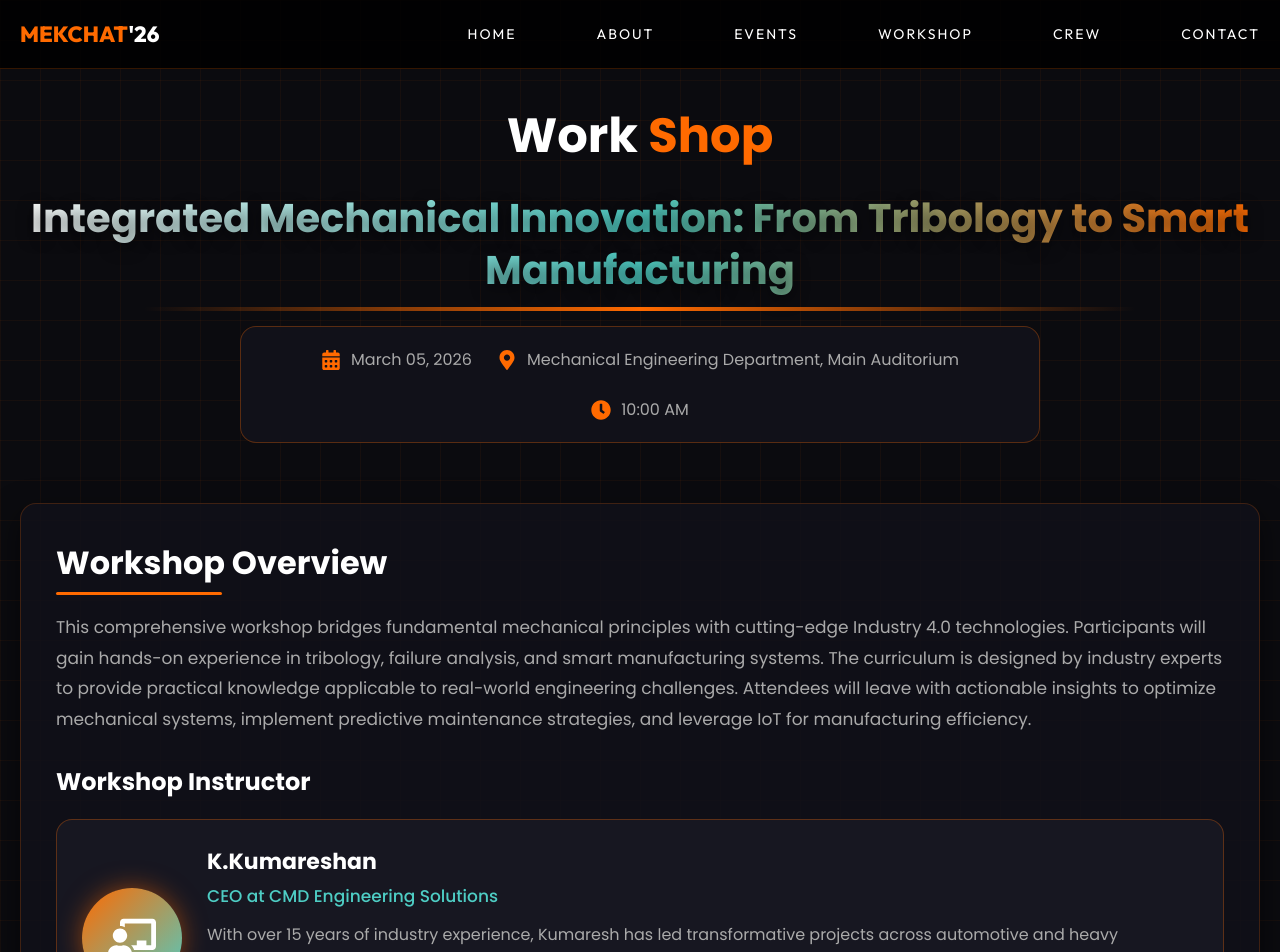
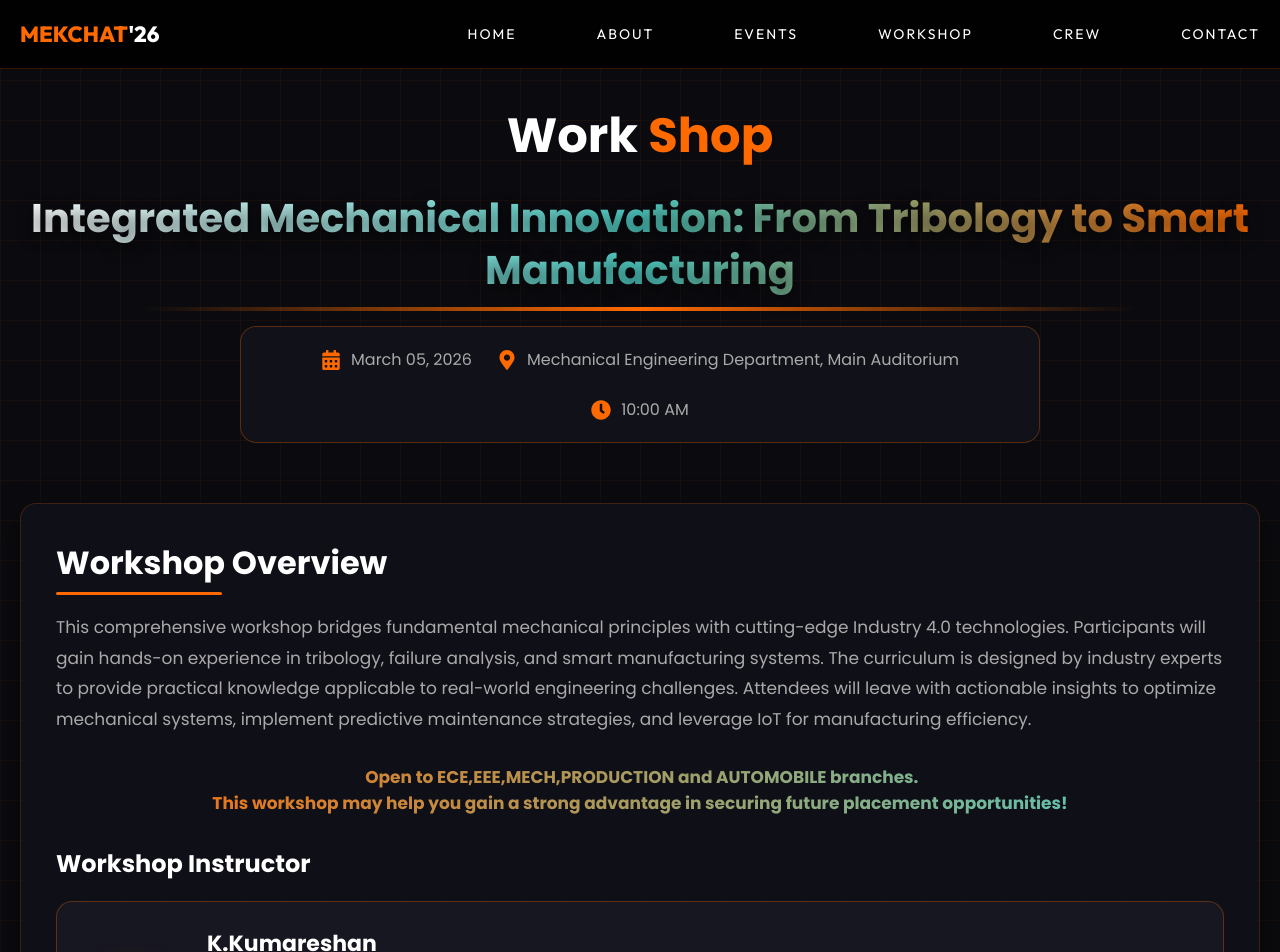
Before and after one commit to gajaendrran/Mech-chat, a React (Vite) app in the folder client/: page /workshop in a window 1280 px wide. Shown: the top 952 px of the page. Built offline with nearby package versions, Linux system fonts and the light colour scheme.

Commit message:
adding register link for workshop

```diff
--- a/client/src/components/Event.jsx
+++ b/client/src/components/Event.jsx
@@ -133,7 +133,7 @@ export default function EventsSection() {
 
   const handleConfirm = () => {
     // Navigate to Google Form on confirm
-    window.open("https://docs.google.com/forms/d/e/1FAIpQLScSUa5K1TCu3-GieMW2McYwZP1rLcObHKgm0Xy81uZ9PdCbqQ/viewform?usp=publish-editor", "_blank");
+    window.open("https://docs.google.com/forms/d/e/1FAIpQLSfgXSKkNIrGmA8uT2EDV5QnQv-7q32DiY8OphkxMlhl_21R-g/viewform?usp=publish-editor", "_blank");
     setShowModal(false);
   };
 
@@ -176,8 +176,6 @@ export default function EventsSection() {
             <ul>
               <li>All participants must carry their valid College ID Card for entry and verification purposes.</li>
               <li>Participants are advised to keep their payment Transaction ID safely for registration confirmation and future reference.</li>
-              <li>Workshop participants will be provided with complimentary accommodation and lunch as part of the symposium hospitality.</li>
-              <li>Enjoy a comfortable stay and lunch arrangements during your workshop participation at MEKCHAT 26.0.</li>
             </ul>
             <div className="modal-buttons">
               <button className="btn btn-outline" onClick={handleCancel}>Cancel</button>
--- a/client/src/components/Workshop.jsx
+++ b/client/src/components/Workshop.jsx
@@ -3,10 +3,11 @@ import { FaCalendarAlt, FaMapMarkerAlt, FaClock, FaChalkboardTeacher, FaIndustry
 import "../style/workshop.css";
 
 export default function Workshop() {
-
+  const [showModal, setShowModal] = useState(false);
   const workshopDetails = {
     title: "Integrated Mechanical Innovation: From Tribology to Smart Manufacturing",
     description: "This comprehensive workshop bridges fundamental mechanical principles with cutting-edge Industry 4.0 technologies. Participants will gain hands-on experience in tribology, failure analysis, and smart manufacturing systems. The curriculum is designed by industry experts to provide practical knowledge applicable to real-world engineering challenges. Attendees will leave with actionable insights to optimize mechanical systems, implement predictive maintenance strategies, and leverage IoT for manufacturing efficiency.",
+    highlights:" Open to ECE,EEE,MECH,PRODUCTION and AUTOMOBILE branches.\nThis workshop may help you gain a strong advantage in securing future placement opportunities!",
     tutor: {
       name: "K.Kumareshan",
       title: "CEO",
@@ -16,7 +17,7 @@ export default function Workshop() {
     venue: "Mechanical Engineering Department, Main Auditorium",
     date: "March 05, 2026",
     time: "10:00 AM ",
-    price: "₹200"
+    price: "₹300"
   };
 
   const subtopics = [
@@ -32,7 +33,17 @@ export default function Workshop() {
     { id: 10, title: "Energy-Efficient Machine Design", icon: <FaIndustry /> }
   ];
 
+  const handleRegisterClick = () => {
+    setShowModal(true); // open modal
+  };
 
+  const handleConfirm = () => {
+    // Navigate to Google Form on confirm
+    window.open("https://docs.google.com/forms/d/e/1FAIpQLScSUa5K1TCu3-GieMW2McYwZP1rLcObHKgm0Xy81uZ9PdCbqQ/viewform?usp=publish-editor", "_blank");
+    setShowModal(false);
+  };
+
+  const handleCancel = () => setShowModal(false);
 
   return (
     <section id="workshop" className="workshop-page">
@@ -41,9 +52,9 @@ export default function Workshop() {
 
       <div className="workshop-container">
         <div className="workshop-header">
-            <h2 className="events-title">
-          Work <span>Shop</span>
-        </h2>
+          <h2 className="events-title">
+            Work <span>Shop</span>
+          </h2>
           <h1 className="workshop-title">{workshopDetails.title}</h1>
           <div className="workshop-meta">
             <div className="meta-item">
@@ -67,7 +78,9 @@ export default function Workshop() {
             <p className="description-text">
               {workshopDetails.description}
             </p>
-
+            <p className="placement-highlight">
+               {workshopDetails.highlights}
+            </p>
             <div className="tutor-section">
               <h3 className="tutor-title">Workshop Instructor</h3>
               <div className="tutor-card">
@@ -102,8 +115,26 @@ export default function Workshop() {
               <span className="price-amount">{workshopDetails.price}</span>
             </div>
 
-            <button className="register-now-btn">Register Now</button>
+            <button className="register-now-btn" onClick={handleRegisterClick}>Register Now</button>
           </div>
+          {/* Modal */}
+          {showModal && (
+            <div className="modal-overlay">
+              <div className="modal">
+                <h3>Rules & Regulations</h3>
+                <ul>
+                  <li>All participants must carry their valid College ID Card for entry and verification purposes.</li>
+                  <li>Participants are advised to keep their payment Transaction ID safely for registration confirmation and future reference.</li>
+                  <li>Workshop participants will be provided with complimentary accommodation and lunch as part of the symposium hospitality.</li>
+                  <li>Enjoy a comfortable stay and lunch arrangements during your workshop participation at MEKCHAT 26.0.</li>
+                </ul>
+                <div className="modal-buttons">
+                  <button className="btn btn-outline" onClick={handleCancel}>Cancel</button>
+                  <button className="btn btn-primary" onClick={handleConfirm}>Confirm & Proceed</button>
+                </div>
+              </div>
+            </div>
+          )}
         </div>
       </div>
     </section>
--- a/client/src/style/about.css
+++ b/client/src/style/about.css
@@ -80,6 +80,6 @@
 }
 @media (max-width: 768px){
   .about{
-    padding-top: 18vh;
+    padding-top: 16vh;
   }
 }
--- a/client/src/style/contact.css
+++ b/client/src/style/contact.css
@@ -110,7 +110,7 @@
 
 @media (max-width: 600px) {
   #contact{
-    padding-top: 15vh;
+    padding-top: 13vh;
   }
   .first-row {
     grid-template-columns: 1fr; /* single column on mobile */
--- a/client/src/style/event.css
+++ b/client/src/style/event.css
@@ -223,7 +223,7 @@ hr{
 
 @media (max-width: 768px) {
   .events{
-    padding-top: 18vh;
+    padding-top: 15vh;
   }
   .tech-grid,
   .nontech-grid {
--- a/client/src/style/home.css
+++ b/client/src/style/home.css
@@ -135,7 +135,7 @@
     font-size: 42px;
   }
   .hero-content{
-    margin-top: 150px;
+    margin-top: 100px;
   }
   .hero h4 {
     font-size: 14px;
--- a/client/src/style/navbar.css
+++ b/client/src/style/navbar.css
@@ -89,4 +89,7 @@
   .navbar {
     padding: 20px;
   }
+  .navbar-inner{
+    padding: 5px;
+  }
 }
--- a/client/src/style/workshop.css
+++ b/client/src/style/workshop.css
@@ -125,6 +125,17 @@
   display: grid;
   grid-template-columns: 1fr;
   gap: 50px;
+}
+.placement-highlight {
+  margin-top: 20px;
+  font-size: 17px;
+  font-weight: 700;
+  background: linear-gradient(to right, var(--primary-color), var(--secondary-color));
+  -webkit-background-clip: text;
+  background-clip: text;
+  color: transparent;
+  text-align: center;
+  white-space: pre-wrap;
 }
 
 .section-title {
```
